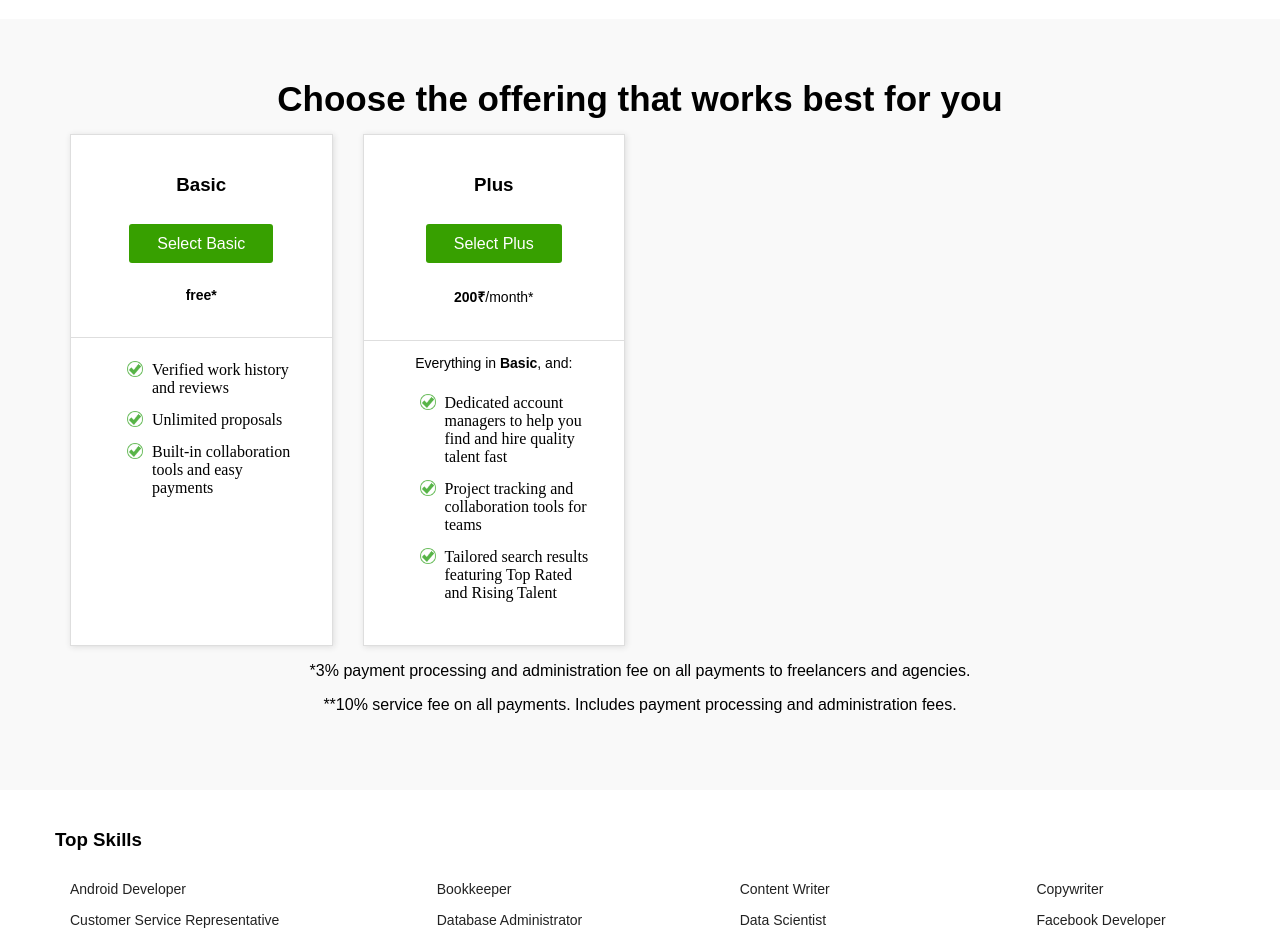
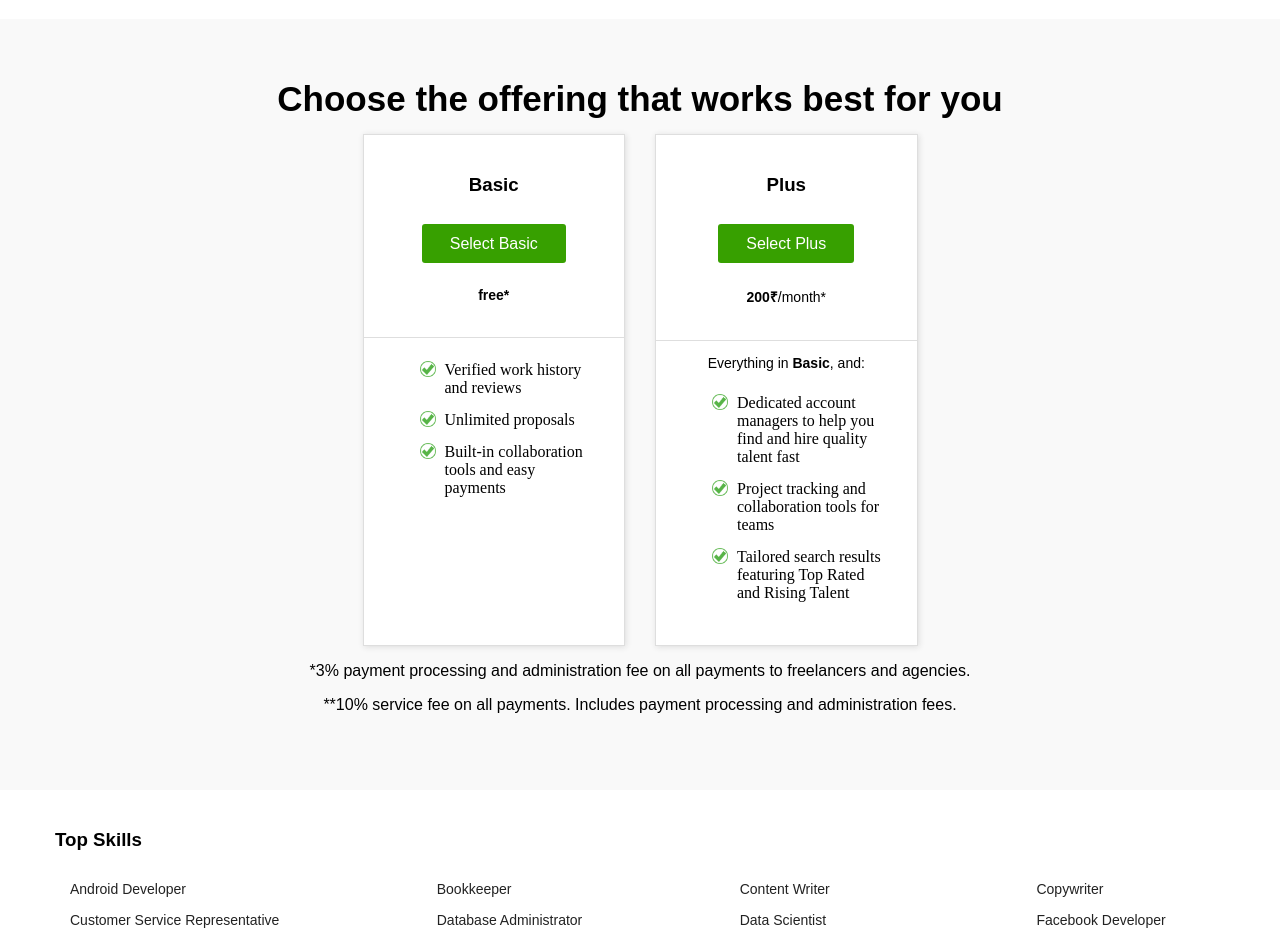
Before and after one commit to Anshshivhare23/1st-project, a plain HTML site: page index.html in a window 1280 px wide. Shown: the part 1940-2874 px from the top of the page. Drawn offline with nearby package versions, Linux system fonts and the light colour scheme; files that its build step writes are made by us from their sources.

Commit message:
link tag fix

```diff
--- a/index.html
+++ b/index.html
@@ -5,7 +5,7 @@
         <meta name="viewport" content="width=device-width, initial-scale=1.0">
         <meta http-equiv="X-UA-Compatible" content="ie=edge">
         <title>Homepage</title>
-        <link rel="stylesheet" href="main.css">
+        <link rel="stylesheet" href="styles/css/main.css">
     </head>
     <body>
         <header>
```
Also changed, not shown: login.html (+1 -1 lines).
